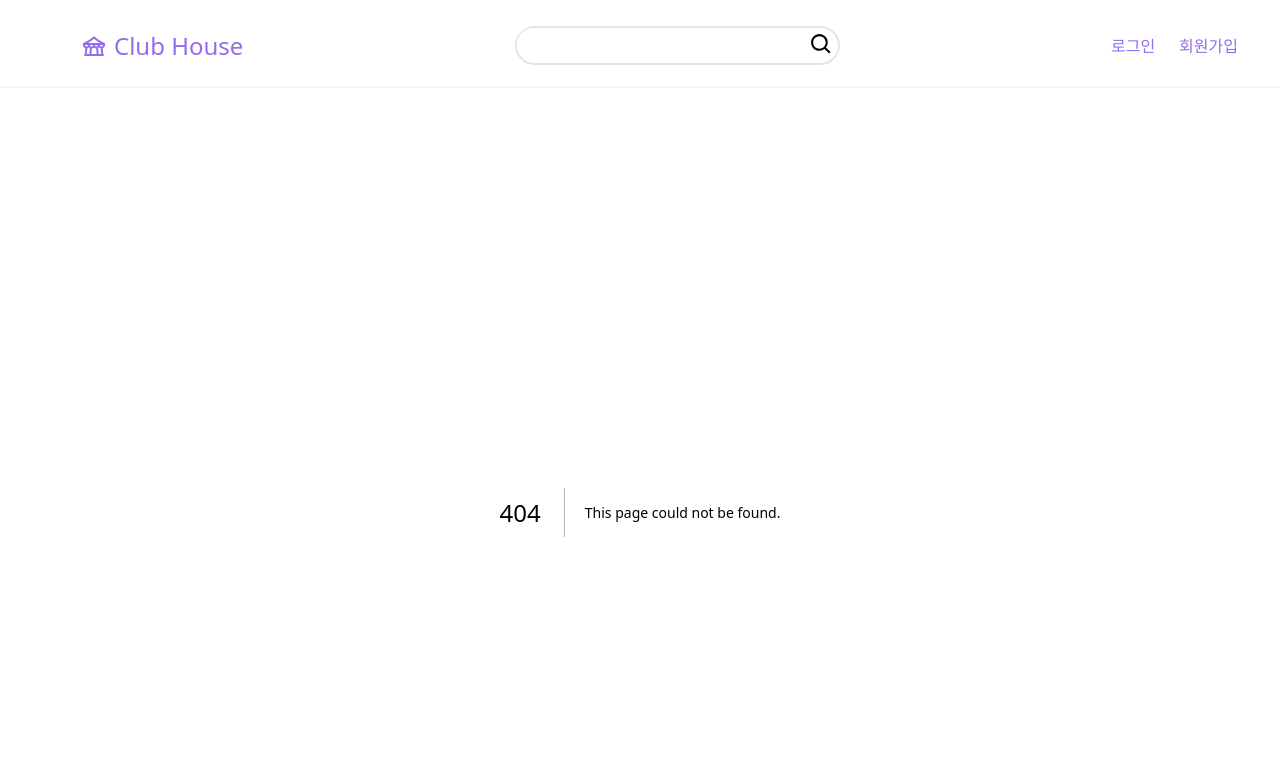
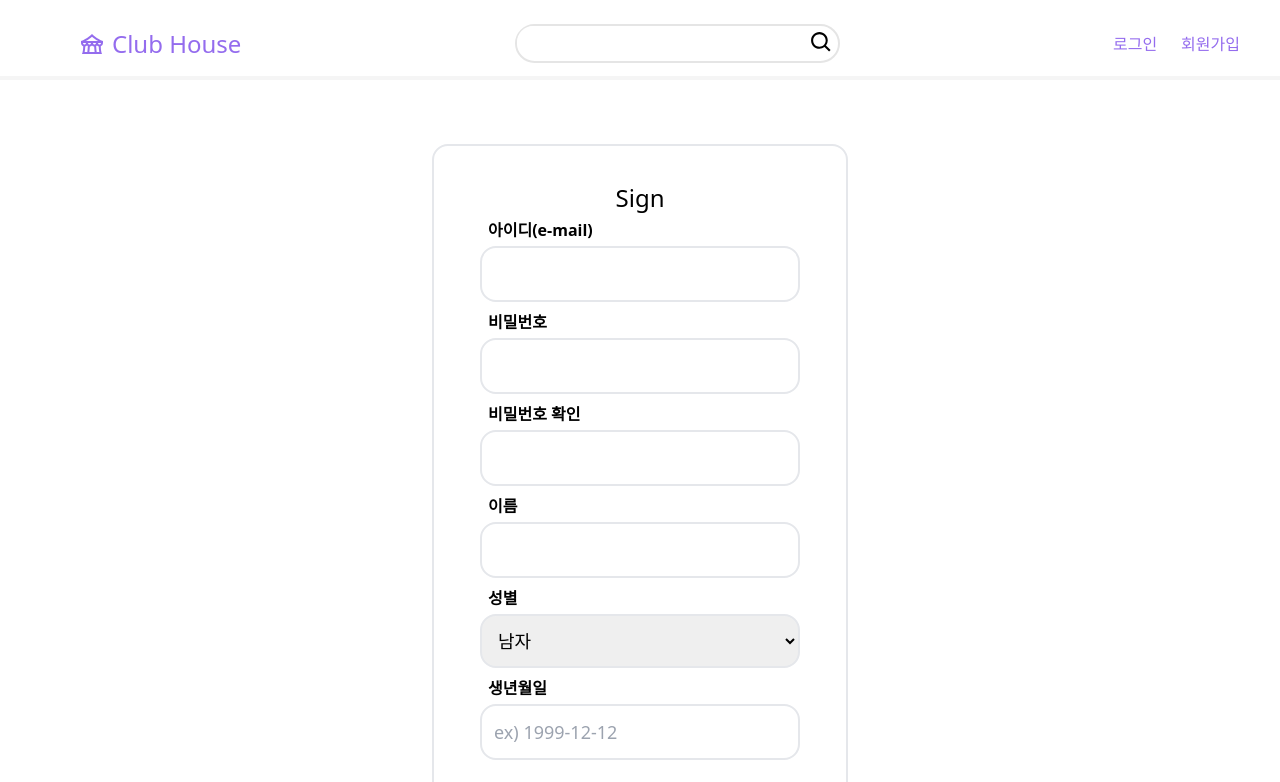
Before and after one commit to DChanHong/Club_Front, a Next.js app: page /sign in a window 1280 px wide. Before the commit this address had no page. Shown: the top 782 px of the page. Built offline with nearby package versions, Linux system fonts and the light colour scheme.

Commit message:
page 각페이들 폴더로 관리

```diff
--- a/src/components/EssentialComponent/Header.tsx
+++ b/src/components/EssentialComponent/Header.tsx
@@ -56,11 +56,8 @@ const Header = () => {
   };
 
   return (
-    <div
-      className=" w-full border-2 mb-6 py-3
-      border-x-white border-b-neutral-100 border-t-white "
-    >
-      <div className="flex  justify-between rounded-lg  h-[60px]  ">
+    <div className=" w-full h-[80px] border-b-4 mb-6 py-3 border-b-neutral-100">
+      <div className="flex justify-between rounded-lg ">
         <Link href={"/"}>
           <div
             className="
@@ -104,18 +101,18 @@ const Header = () => {
         </div>
         <div className=" mr-10 mt-4 hidden md:flex">
           {login === false ? (
-            <Link href={"/Login"} className=" mr-6">
+            <Link href={"/login"} className=" mr-6">
               <div className="text-[#946CEE] mt-1">로그인</div>
             </Link>
           ) : (
-            <Link href={"/MyPage"}>
+            <Link href={"/mypage"}>
               <div className="outline outline-[#946CEE]  p-1 rounded-full mx-3">
                 <AiOutlineUser size={25} color="#946CEE" />
               </div>
             </Link>
           )}
           {login === false ? (
-            <Link href={"/UserSign"} className="">
+            <Link href={"/sign"} className="">
               <div className="text-[#946CEE] mt-1">회원가입</div>
             </Link>
           ) : (
--- a/src/components/HomeComponent/LeftSideBar.tsx
+++ b/src/components/HomeComponent/LeftSideBar.tsx
@@ -38,7 +38,7 @@ const LeftSideBar = (data: any) => {
   const goAllClubListPage = () => {
     setSlideBurger(false);
     router.push({
-      pathname: "/AllClubList",
+      pathname: "/allclub",
     });
   };
 
--- a/src/pages/_app.tsx
+++ b/src/pages/_app.tsx
@@ -18,9 +18,7 @@ function App({ Component, pageProps }: AppProps) {
   return (
     <Provider store={store}>
       <PersistGate loading={null} persistor={persistor}>
-        <div className=" max-w-[2520px] mx-auto">
-          <Header />
-        </div>
+        <Header />
         <QueryClientProvider client={queryClient}>
           <Component {...pageProps} />
         </QueryClientProvider>
--- a/src/pages/AllClubList.tsx
+++ b/src/pages/allclub/index.tsx
@@ -3,7 +3,7 @@ import TopMeetingList from "@/components/HomeComponent/TopMeetingList";
 import React from "react";
 import InfiniteScrollClubList from "@/components/SearchPage/InfiniteScrollClubList";
 
-const AllClubList = () => {
+const Index = () => {
   return (
     <>
       <div className="flex flex-start ">
@@ -24,4 +24,4 @@ const AllClubList = () => {
   );
 };
 
-export default AllClubList;
+export default Index;
--- a/src/pages/index.tsx
+++ b/src/pages/index.tsx
@@ -10,14 +10,10 @@ export default function Home() {
   const router = useRouter();
   return (
     <>
-      <div className="flex flex-start ">
+      <div className="flex">
         <div className="w-1/6 ">
-          <div>
-            <LeftSideBar data="홈" />
-          </div>
-          <div>
-            <EntranceHistory />
-          </div>
+          <LeftSideBar data="홈" />
+          <EntranceHistory />
         </div>
         <div className="flex flex-col w-5/6">
           <div className="mb-4 mt-2 border-2 border-t-white border-x-white border-b-neutral-100 ">
--- a/src/pages/Login.tsx
+++ b/src/pages/login/index.tsx
@@ -1,6 +1,6 @@
 import LoginBox from "@/components/LoginSign/LoginBox";
 
-const Login = () => {
+const Index = () => {
   return (
     <div>
       <div>
@@ -10,4 +10,4 @@ const Login = () => {
   );
 };
 
-export default Login;
+export default Index;
--- a/src/pages/MyPage.tsx
+++ b/src/pages/mypage/index.tsx
@@ -2,7 +2,7 @@ import React from "react";
 
 import Profile from "@/components/MyPageComponent/Profile";
 
-const MyPage = () => {
+const Index = () => {
   return (
     <>
       <Profile />
@@ -10,4 +10,4 @@ const MyPage = () => {
   );
 };
 
-export default MyPage;
+export default Index;
--- a/src/pages/UserSign.tsx
+++ b/src/pages/sign/index.tsx
@@ -1,6 +1,6 @@
 import SignBox from "@/components/LoginSign/SignBox";
 
-const UserSign = () => {
+const Index = () => {
   return (
     <div>
       <div>
@@ -10,4 +10,4 @@ const UserSign = () => {
   );
 };
 
-export default UserSign;
+export default Index;
```
